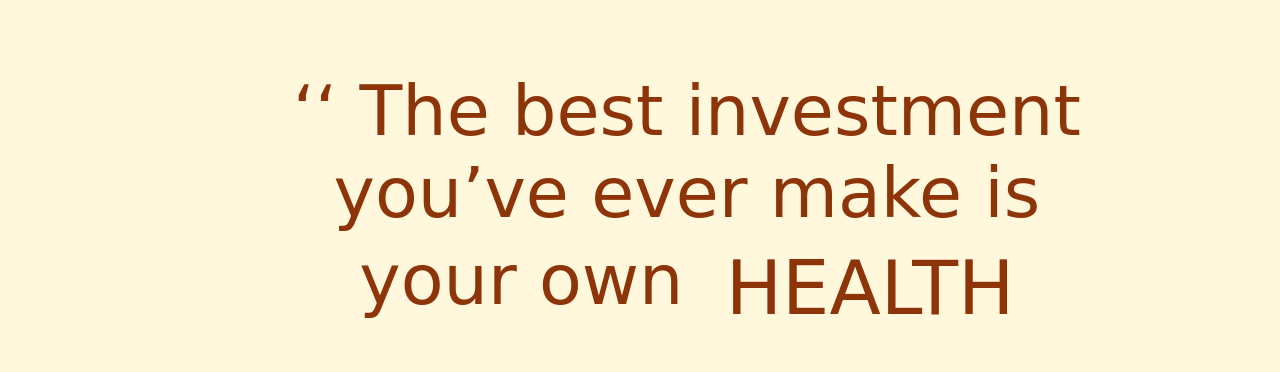
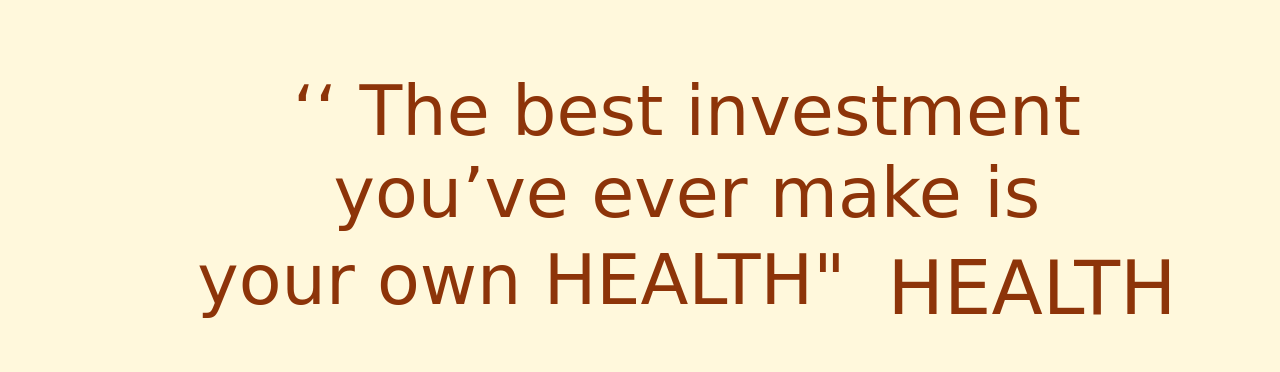
Before and after one commit to ljjerez/PRE-MIDTERM, a plain HTML site: page index.html in a window 1280 px wide. Shown: the part 1048-1420 px from the top of the page. Drawn offline with Linux system fonts and the light colour scheme.

Commit message:
Update index.html

```diff
--- a/index.html
+++ b/index.html
@@ -115,7 +115,7 @@
         <li>
           <p>
             ‘‘ The best investment <br />you’ve ever make is <br />
-            your own
+            your own HEALTH"
             <span class="health">HEALTH</span>
           </p>
         </li>
```
